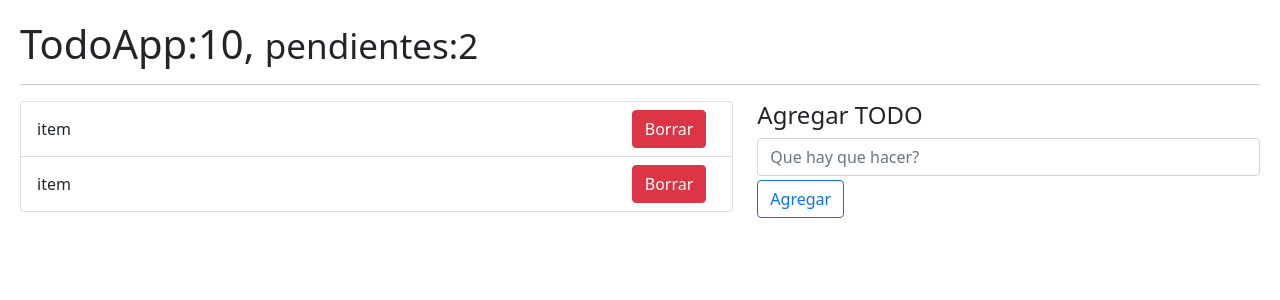
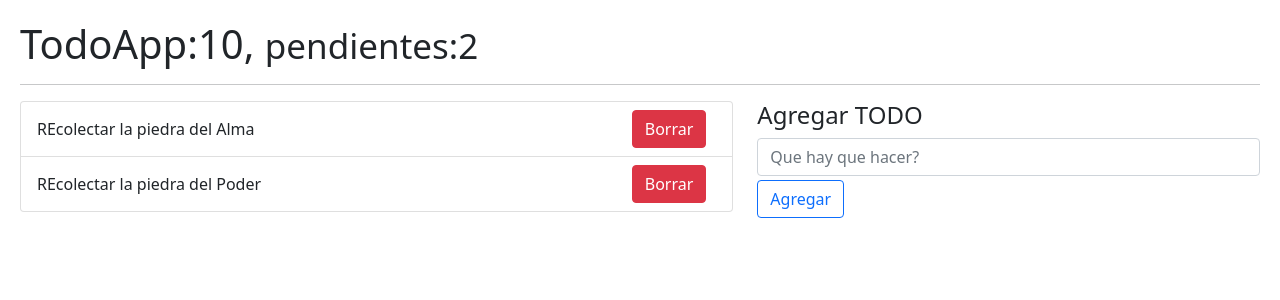
Before and after one commit to tecnoboyer/reducerConcept, a React (Vite) app: page / in a window 1280 px wide. Shown: the top 300 px of the page. Built offline with nearby package versions, Linux system fonts and the light colour scheme.

Commit message:
maping and html graps

```diff
--- a/src/08-useReducer/TodoApp.jsx
+++ b/src/08-useReducer/TodoApp.jsx
@@ -1,4 +1,5 @@
 import { useReducer } from "react"
+import { TodoList } from "./TodoList"
 import { todoReducer } from "./todoReducer"
 
 const initialState=[
@@ -27,23 +28,9 @@ export const TodoApp = () => {
   <div  className="row">
 
     <div className="col-7">
-          <ul className="list-group">
-            {
-              todos.map(todo =>(
-                <li key={todo.id} className="list-group-item d-flex justify-content-between">
-                <span className="align-self-center">item</span>
-                <button className="btn btn-danger">Borrar</button>
-                </li>
 
-              ))
+        <TodoList todos={todos}/>
 
-
-            }
-
-
-
-
-        </ul>
     </div>
 
 
--- /dev/null
+++ b/src/08-useReducer/TodoItem.jsx
@@ -0,0 +1,11 @@
+
+
+export const TodoItem = ({todo}) => {
+    console.log(todo)
+  return (
+        <li key={todo.id} className="list-group-item d-flex justify-content-between">
+        <span className="align-self-center">{todo.description}</span>
+        <button className="btn btn-danger">Borrar</button>
+        </li>
+  )
+}
--- /dev/null
+++ b/src/08-useReducer/TodoList.jsx
@@ -0,0 +1,14 @@
+import { TodoItem } from "./TodoItem"
+
+export const TodoList = ({todos=[]}) => {
+
+    console.log('todos: '+todos)
+  return (
+    <ul className="list-group">
+    {todos.map(part => (
+      < TodoItem key={part.id} todo={part} />
+    ))}
+    </ul>
+
+  )
+}
```
